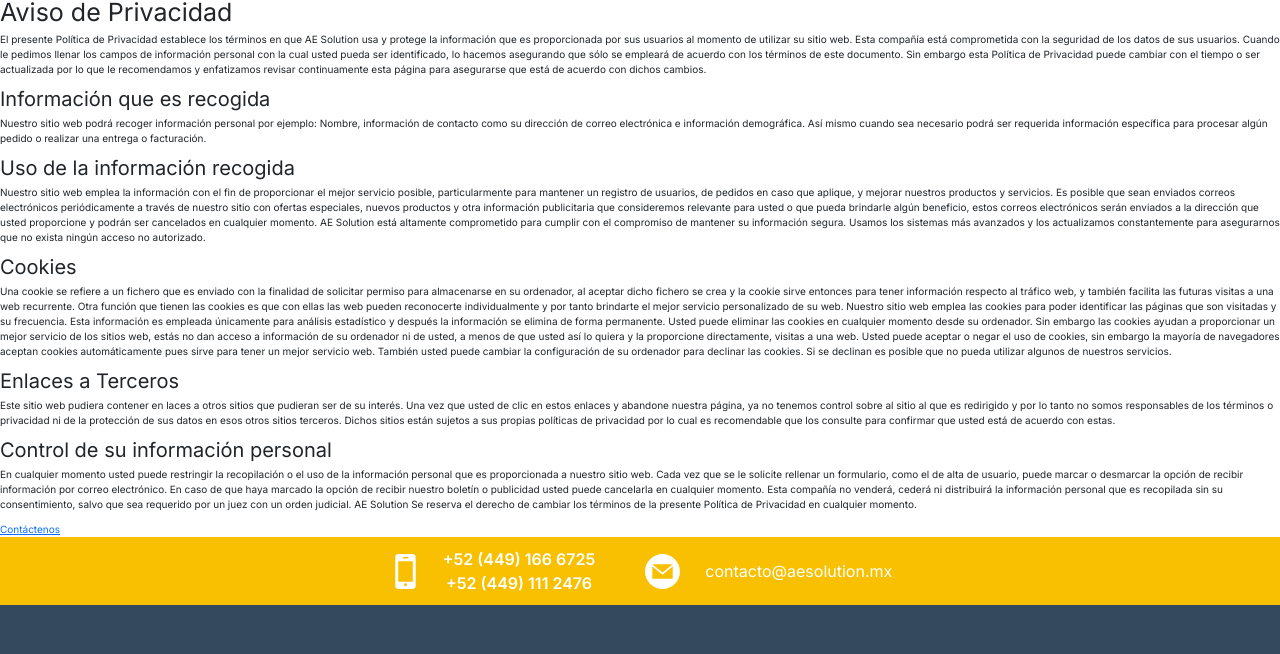
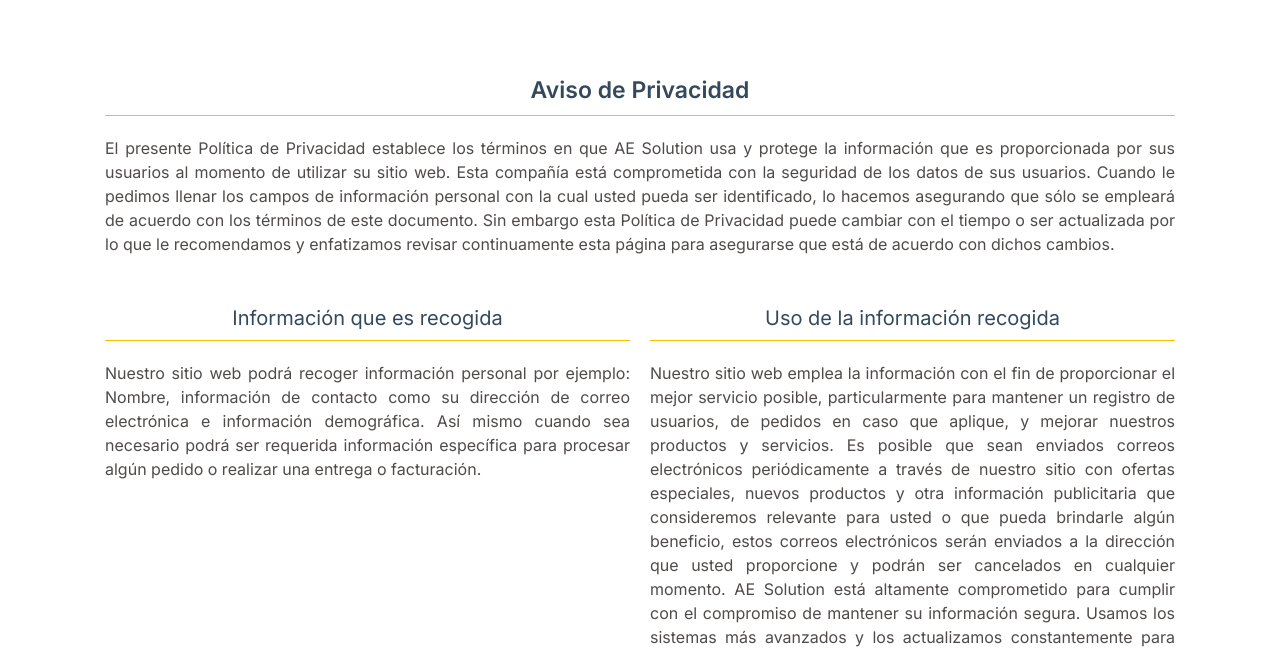
Before and after one commit to JMCSoluciones/aesolution, a plain HTML site: page aviso.html in a window 1280 px wide. Shown: the part 118-772 px from the top of the page. Drawn offline with nearby package versions, Linux system fonts and the light colour scheme.

Commit message:
Se corrige el diseño del aviso de privacidad

```diff
--- a/css/desktop.less
+++ b/css/desktop.less
@@ -173,6 +173,39 @@ header{
         }
     }
 }
+.privacidad{
+    &__box{
+        display: grid;
+        grid-template-columns: 1fr 1fr;
+        grid-template-rows: repeat(4, auto);
+        grid-template-areas:
+        "box1 box1"
+        "box2 box3"
+        "box4 box5"
+        "box6 box6";
+        max-width: 1110px;
+        margin: 40px auto;
+        gap: 20px;
+        &1{
+            grid-area: box1;
+        }
+        &2{
+            grid-area: box2;
+        }
+        &3{
+            grid-area: box3;
+        }
+        &4{
+            grid-area: box4;
+        }
+        &5{
+            grid-area: box5;
+        }
+        &6{
+            grid-area: box6;
+        }
+    }
+}
 footer{
     background-color: @color-primary;
     .footer__body{
--- a/css/style.less
+++ b/css/style.less
@@ -403,11 +403,12 @@
 .privacidad{
     &__box{
         font-size: 1.6rem;
-        font-family: @font-family;
+
         padding: 20px;
         text-align: justify;
         color: @color-text;
         display: grid;
+
         &1{
             h1{
                 font-weight: @font-semibold;
@@ -421,7 +422,7 @@
         }
         h2{
             text-align: center;
-            font-weight: @font-semibold;
+
             margin: 20px auto;
             font-size: 2rem;
             color: @color-primary;
```
Also changed, not shown: css/desktop.css, css/style.css.
